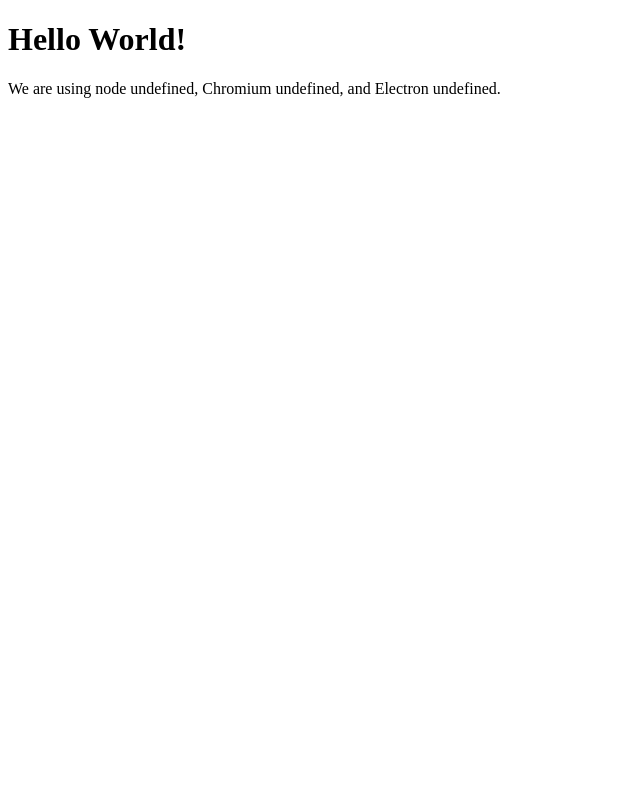
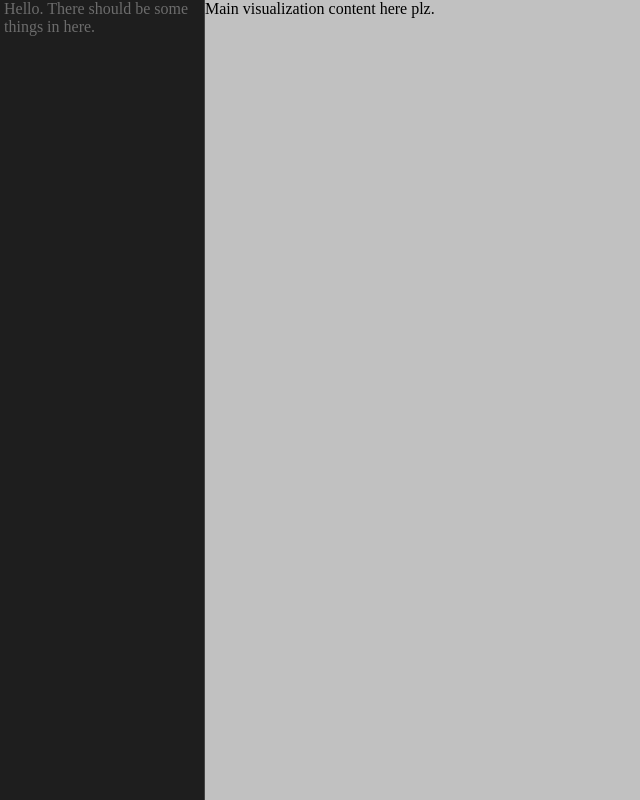
Before and after one commit to Pugs-Not-Drugs/orgviz, an Electron app: page views/index.html in a window 800 px wide. Shown: the whole page, without its empty margins (0-640 px from the left). Drawn offline with Linux system fonts and the light colour scheme.

Commit message:
Initial CSS.

```diff
--- /dev/null
+++ b/views/css/main.css
@@ -0,0 +1,25 @@
+/* Shared styles and theme */
+
+body {
+    display: block;
+    margin: 0;
+    padding: 0;
+}
+
+.left-hand-panel {
+    position: absolute;
+    background-color: #1e1e1e;
+    color: #6c6c6c;
+    width: 200px;
+    height: 100%;
+    padding-left: 4px;
+}
+
+.main-panel {
+    position: absolute;
+    background-color: #c1c1c1;
+    left: 204px;
+    height: 100%;
+    right: 0px;
+    border-left: 1px solid #444;
+}
--- a/views/index.html
+++ b/views/index.html
@@ -3,11 +3,14 @@
   <head>
     <meta charset="UTF-8">
     <title>Hello World!</title>
+    <link type="text/css" rel="stylesheet" href="css/main.css" />
   </head>
   <body>
-    <h1>Hello World!</h1>
-    We are using node <script>document.write(process.versions.node)</script>,
-    Chromium <script>document.write(process.versions.chrome)</script>,
-    and Electron <script>document.write(process.versions.electron)</script>.
+      <div class="left-hand-panel">
+          Hello. There should be some things in here.
+      </div>
+      <div class="main-panel">
+          Main visualization content here plz.
+      </div>
   </body>
 </html>
```
